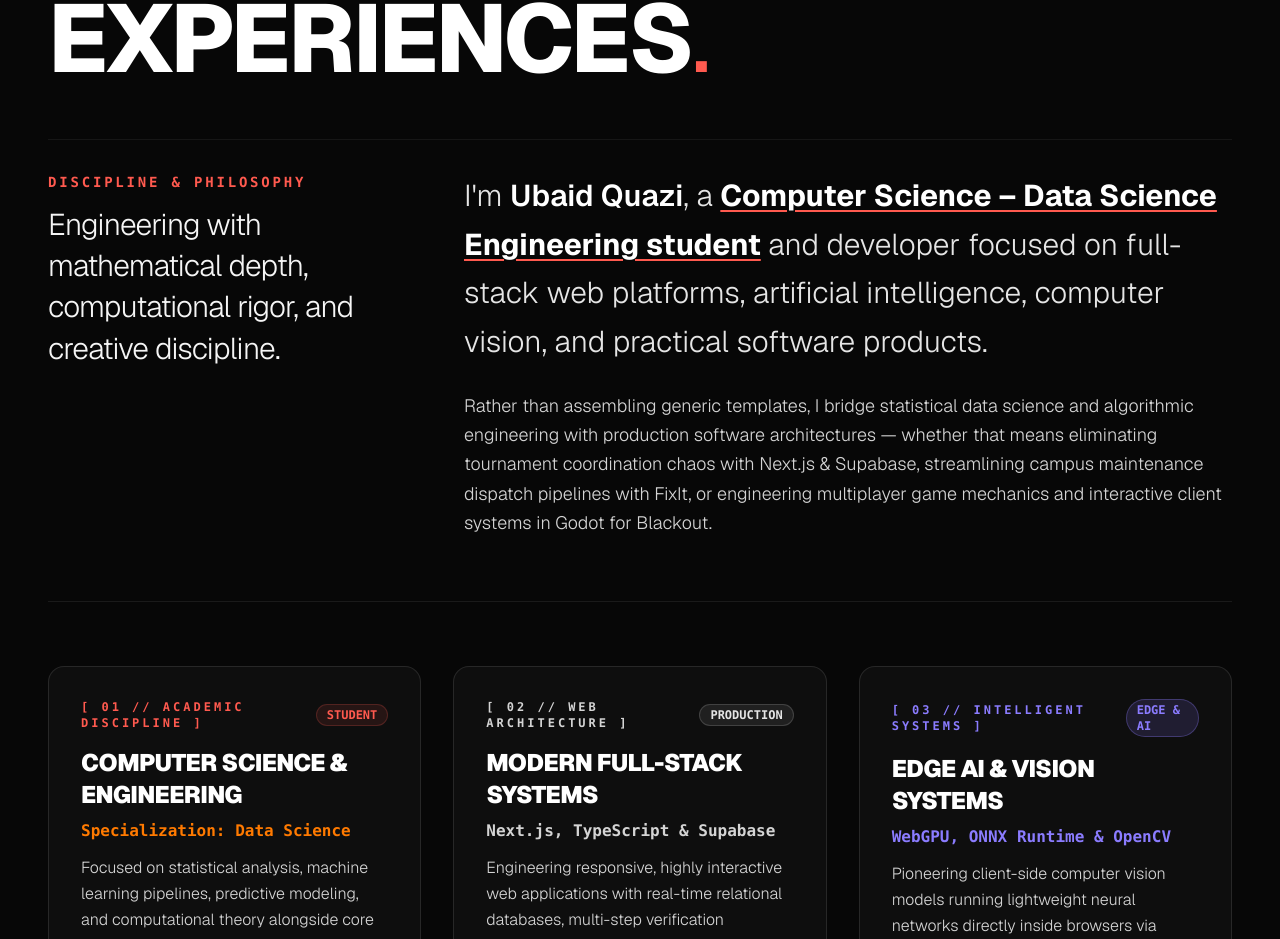
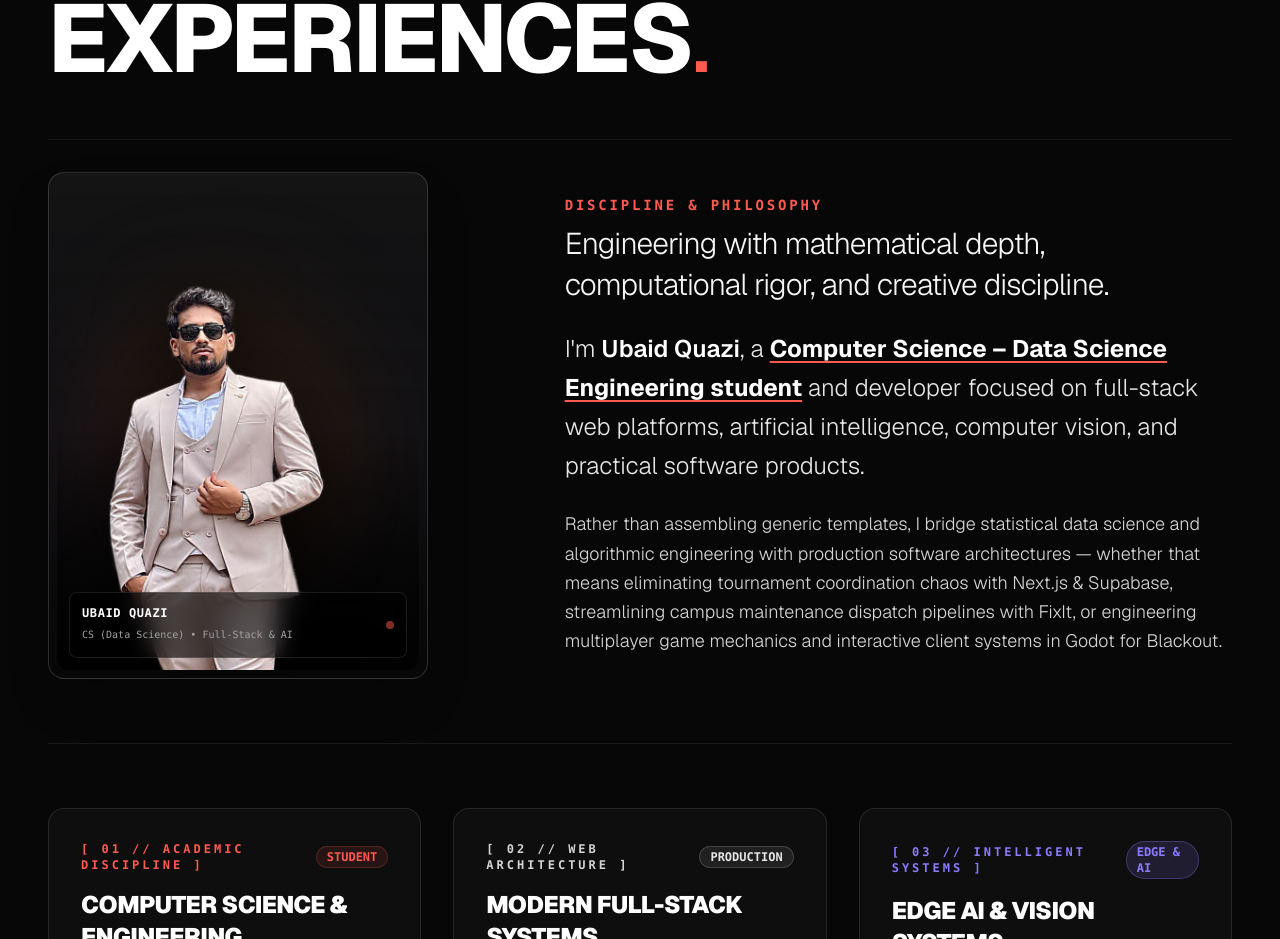
Before and after one commit to ubaidq01/ubaid, a Next.js app: page / in a window 1280 px wide. Shown: the part 1354-2293 px from the top of the page. Built offline with nearby package versions, Linux system fonts and the light colour scheme.

Commit message:
feat: add crisp background-removed portrait to profile section

```diff
--- a/src/components/About.tsx
+++ b/src/components/About.tsx
@@ -1,6 +1,7 @@
 'use client';
 
 import React from 'react';
+import Image from 'next/image';
 import { motion } from 'framer-motion';
 
 export default function About() {
@@ -43,33 +44,66 @@ export default function About() {
           </h2>
         </motion.div>
 
-        {/* Descriptive Editorial Paragraph & Details in 2-column typographic layout */}
-        <div className="grid grid-cols-1 md:grid-cols-12 gap-10 lg:gap-16 pt-8 border-t border-white/[0.06]">
-          {/* Left Sub-heading / Concept */}
+        {/* Descriptive Editorial Paragraph & Details in 2-column typographic layout with Profile Portrait */}
+        <div className="grid grid-cols-1 lg:grid-cols-12 gap-10 lg:gap-14 pt-8 border-t border-white/[0.06] items-center">
+          {/* Left Column: High-Resolution Profile Portrait */}
           <motion.div
-            initial={{ opacity: 0, y: 20 }}
-            whileInView={{ opacity: 1, y: 0 }}
+            initial={{ opacity: 0, scale: 0.95, y: 25 }}
+            whileInView={{ opacity: 1, scale: 1, y: 0 }}
             viewport={{ once: true }}
-            transition={{ duration: 0.6, delay: 0.2 }}
-            className="md:col-span-4"
+            transition={{ duration: 0.7, delay: 0.2 }}
+            className="lg:col-span-5 flex flex-col items-center lg:items-start"
           >
-            <span className="text-xs sm:text-sm font-mono uppercase tracking-[0.2em] text-[#FF5A4F] block mb-3 font-semibold">
-              DISCIPLINE &amp; PHILOSOPHY
-            </span>
-            <h3 className="text-2xl sm:text-3xl font-light text-neutral-100 tracking-tight leading-snug">
-              Engineering with mathematical depth, computational rigor, and creative discipline.
-            </h3>
+            <div className="relative w-full max-w-[380px] aspect-[3/4] rounded-2xl overflow-hidden bg-gradient-to-b from-white/[0.06] via-[#101015] to-[#070707] border border-white/15 p-2 shadow-2xl group hover:border-[#FF5A4F]/40 transition-all duration-500">
+              {/* Subtle volcanic ambient glow behind photo */}
+              <div className="absolute top-1/4 left-1/2 -translate-x-1/2 w-64 h-64 bg-gradient-to-tr from-[#FF5A4F]/25 via-[#FF7A00]/15 to-transparent rounded-full blur-3xl pointer-events-none" />
+              <div className="absolute inset-0 bg-grid-faint opacity-20 pointer-events-none" />
+
+              {/* Portrait Image */}
+              <div className="relative w-full h-full rounded-xl overflow-hidden flex items-end justify-center bg-gradient-to-t from-black/80 via-transparent to-transparent">
+                <Image
+                  src="/ubaid-portrait.webp"
+                  alt="Ubaid Quazi - CS Student & Full-Stack Developer"
+                  width={768}
+                  height={1024}
+                  priority
+                  className="w-full h-full object-contain object-bottom filter drop-shadow-[0_15px_35px_rgba(0,0,0,0.8)] transition-transform duration-700 group-hover:scale-105"
+                />
+
+                {/* Subtle Editorial Overlay Badge at bottom of photo */}
+                <div className="absolute bottom-3 left-3 right-3 p-3 rounded-lg bg-black/60 backdrop-blur-md border border-white/10 flex items-center justify-between">
+                  <div>
+                    <span className="text-xs font-mono font-bold uppercase tracking-wider text-white block">
+                      UBAID QUAZI
+                    </span>
+                    <span className="text-[10px] font-mono text-neutral-400">
+                      CS (Data Science) &bull; Full-Stack &amp; AI
+                    </span>
+                  </div>
+                  <span className="h-2 w-2 rounded-full bg-[#FF5A4F] animate-pulse" />
+                </div>
+              </div>
+            </div>
           </motion.div>
 
-          {/* Right Descriptive Text */}
+          {/* Right Column: Discipline, Philosophy & Biography */}
           <motion.div
             initial={{ opacity: 0, y: 20 }}
             whileInView={{ opacity: 1, y: 0 }}
             viewport={{ once: true }}
             transition={{ duration: 0.6, delay: 0.3 }}
-            className="md:col-span-8 space-y-6"
+            className="lg:col-span-7 space-y-6"
           >
-            <p className="text-2xl sm:text-3xl font-light text-neutral-200 leading-relaxed">
+            <div>
+              <span className="text-xs sm:text-sm font-mono uppercase tracking-[0.2em] text-[#FF5A4F] block mb-2 font-semibold">
+                DISCIPLINE &amp; PHILOSOPHY
+              </span>
+              <h3 className="text-2xl sm:text-3xl font-light text-neutral-100 tracking-tight leading-snug">
+                Engineering with mathematical depth, computational rigor, and creative discipline.
+              </h3>
+            </div>
+
+            <p className="text-xl sm:text-2xl font-light text-neutral-200 leading-relaxed">
               I&apos;m <strong className="text-white font-semibold">Ubaid Quazi</strong>, a{' '}
               <span className="text-white font-bold underline decoration-[#FF5A4F] decoration-2 underline-offset-4">
                 Computer Science &ndash; Data Science Engineering student
```
Also changed, not shown: public/ubaid-portrait.png (added), public/ubaid-portrait.webp (added).
